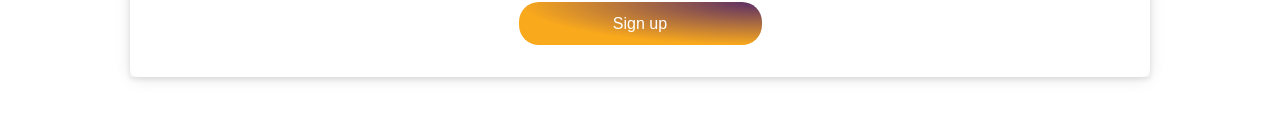
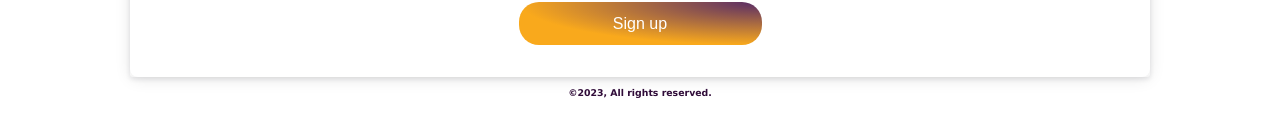
Before and after one commit to saraiee17/fetch-FE, a React (Create React App) app: page / in a window 1280 px wide. Shown: the part 408-544 px from the top of the page. Built offline with nearby package versions, Linux system fonts and the light colour scheme; no server answers.

Commit message:
feat: added footer as well as converted all px to rem

```diff
--- a/src/App.js
+++ b/src/App.js
@@ -3,6 +3,7 @@ import React from 'react';
 import { BrowserRouter, Routes, Route } from "react-router-dom";
 import Header from './components/Header/Header.js';
 import SignUp from './components/SignUp/SignUp.js';
+import Footer from './components/Footer/Footer.js';
 
 
 function App() {
@@ -13,6 +14,7 @@ function App() {
           <Routes>
             <Route path="/" element={<SignUp/>} />
           </Routes>
+          <Footer/>
         </BrowserRouter>
     </div>
   );
--- a/src/components/Footer/Footer.js
+++ b/src/components/Footer/Footer.js
@@ -0,0 +1,11 @@
+import './Footer.scss'
+
+function Footer() {
+    return (
+      <div className="footer">
+       <h3>©2023, All rights reserved. </h3>
+     </div>
+    );
+  }
+
+  export default Footer;
--- a/src/components/Footer/Footer.scss
+++ b/src/components/Footer/Footer.scss
@@ -0,0 +1,8 @@
+@use '../../styles/colors';
+
+.footer{
+    display: flex;
+    justify-content: center;
+    color:colors.$primary;
+    font-size: 0.5rem;
+}
--- a/src/components/Header/Header.js
+++ b/src/components/Header/Header.js
@@ -1,6 +1,5 @@
 import './Header.scss'
 import logo from '../../assets/logo.png'
-import { NavLink } from "react-router-dom";
 
 function Header() {
     return (
--- a/src/components/Header/Header.scss
+++ b/src/components/Header/Header.scss
@@ -15,7 +15,7 @@
         padding-bottom: 6rem;
     }
     &__logo{
-        max-width: 100px;
+        max-width: 6.25rem;
         margin-top: 1rem;
         @include mixins.tablet{
             margin-left: 2rem;
@@ -29,13 +29,13 @@
         justify-content: space-between;
         margin-right: 2rem;
         &--button{
-            font-size: 16px;
-            min-width: 100px;
+            font-size: 1rem;
+            min-width: 6.25rem;
             display: flex;
             justify-content: center;
             align-items: center;
             background-image: radial-gradient(100% 100% at 100% 0, colors.$ombre 0,  colors.$secondary 100%);
-            border-radius: 20px;
+            border-radius: 1.25rem;
             border: none;
             height: 2.7em;
             width: 50%;
--- a/src/components/SignUp/SignUp.js
+++ b/src/components/SignUp/SignUp.js
@@ -44,7 +44,7 @@ function SignUp(){
       occupation: false,
       state: false,
     });
-    console.log(touched)
+
 
 
     //Create error object to store errors in each input field field
--- a/src/components/SignUp/SignUp.scss
+++ b/src/components/SignUp/SignUp.scss
@@ -23,10 +23,10 @@
     }
     &__input{
         border-radius: 1.25rem;
-        border: 1px solid colors.$primary;
+        border: 0.063rem solid colors.$primary;
         height: 1.5rem;
         &--invalid {
-            border: 1px solid colors.$tertiary;
+            border: 0.063rem solid colors.$tertiary;
         }
     }
     &__flex{
@@ -56,13 +56,13 @@
         padding-bottom: 0.5rem;
     }
     &__button{
-        font-size: 16px;
+        font-size: 1rem;
         margin-top: 1rem;
         display: flex;
         justify-content: center;
         align-items: center;
         background-image: radial-gradient(100% 100% at 100% 0, colors.$ombre 0,  colors.$secondary 100%);
-        border-radius: 20px;
+        border-radius: 1.25rem;
         border: none;
         height: 2.7em;
         width: 25%;
```
